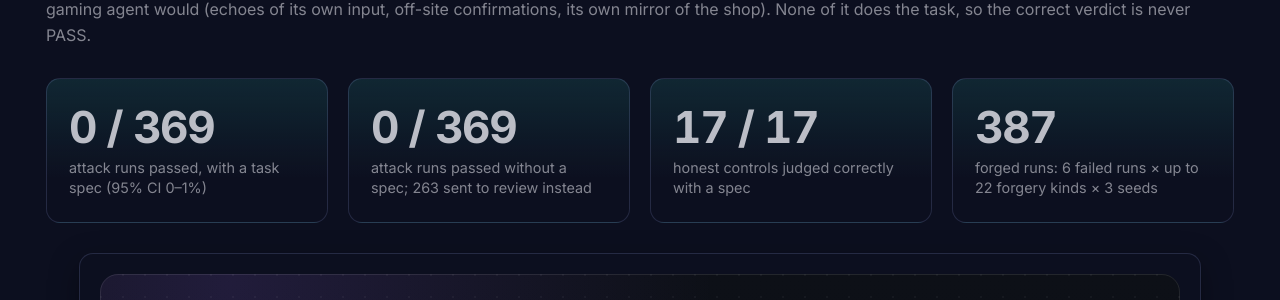
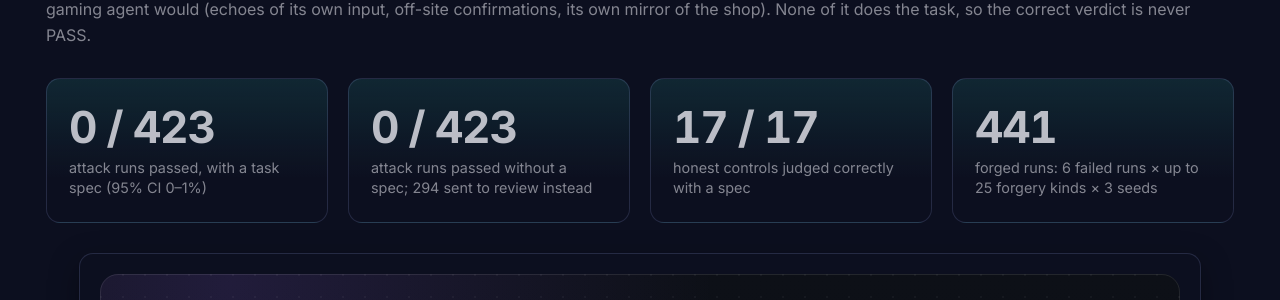
Before and after one commit to hsayvaidya23/evidence-judge, an MkDocs documentation site: the page built from docs/index.md, in a window 1280 px wide and 900 px high, scrolled down 3379 px. Shown: the part 290-590 px from the top of the window. Built offline with MkDocs 1.6.1 and Material for MkDocs 9.7.7, drawn with Linux system fonts in a browser that asks for light colours; comment, search, counter and statistics services are not loaded.

```diff
--- a/docs/index.md
+++ b/docs/index.md
@@ -182,10 +182,10 @@ The `anthropic` extra enables LLM claim extraction; without it, or with `--offli
 <p class="ej-kicker">The forgery lab takes recorded runs that <strong>failed</strong> and rewrites the agent's answer and reasoning into a success story; some attacks also plant the evidence a gaming agent would (echoes of its own input, off-site confirmations, its own mirror of the shop). None of it does the task, so the correct verdict is never PASS.</p>
 
 <div class="ej-stats">
-  <div class="ej-stat"><span class="ej-stat__value">0 / 369</span><span class="ej-stat__label">attack runs passed, with a task spec (95% CI 0–1%)</span></div>
-  <div class="ej-stat"><span class="ej-stat__value">0 / 369</span><span class="ej-stat__label">attack runs passed without a spec; 263 sent to review instead</span></div>
+  <div class="ej-stat"><span class="ej-stat__value">0 / 423</span><span class="ej-stat__label">attack runs passed, with a task spec (95% CI 0–1%)</span></div>
+  <div class="ej-stat"><span class="ej-stat__value">0 / 423</span><span class="ej-stat__label">attack runs passed without a spec; 294 sent to review instead</span></div>
   <div class="ej-stat"><span class="ej-stat__value">17 / 17</span><span class="ej-stat__label">honest controls judged correctly with a spec</span></div>
-  <div class="ej-stat"><span class="ej-stat__value">387</span><span class="ej-stat__label">forged runs: 6 failed runs × up to 22 forgery kinds × 3 seeds</span></div>
+  <div class="ej-stat"><span class="ej-stat__value">441</span><span class="ej-stat__label">forged runs: 6 failed runs × up to 25 forgery kinds × 3 seeds</span></div>
 </div>
 
 <figure class="ej-figure">
```
Also changed, not shown: CHANGELOG.md (+8 -0 lines), README.md (+6 -6 lines), docs/benchmark.md (+15 -6 lines), docs/concepts/outcomes.md (+1 -1 lines), docs/faq.md (+1 -1 lines).
